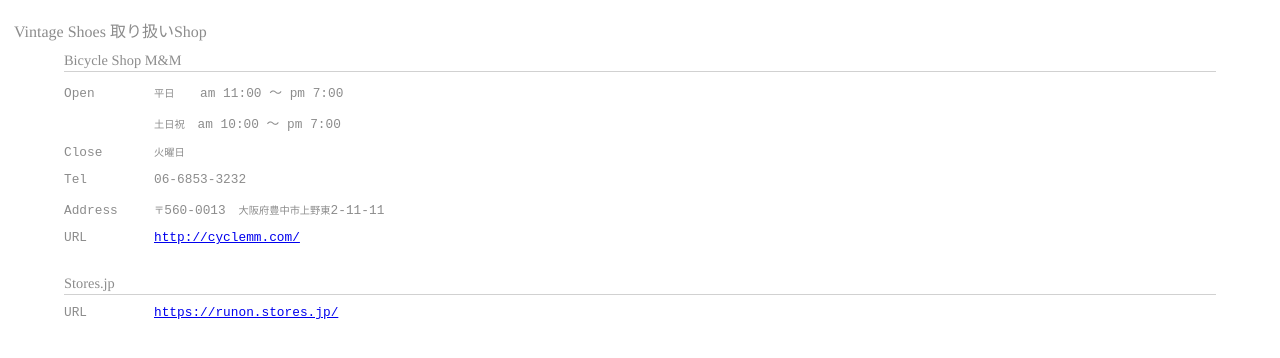
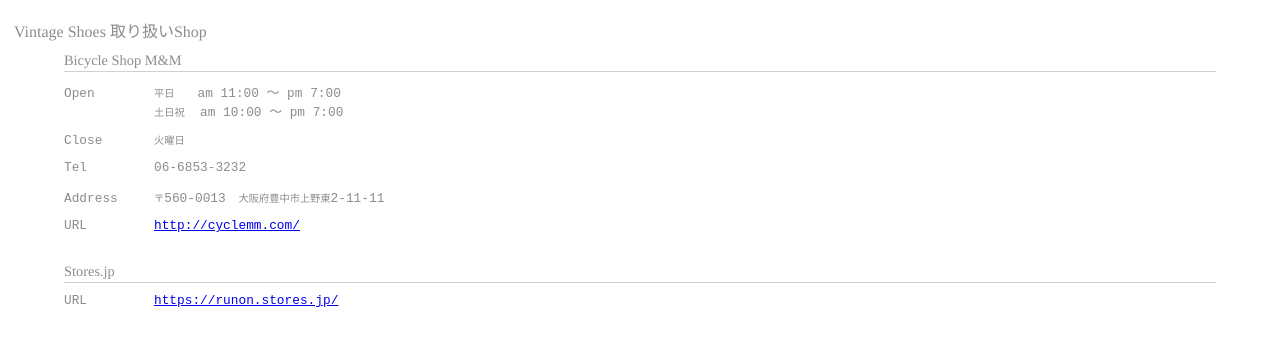
Before and after one commit to runon/runon.github.com, a website: page shop.html in a window 1280 px wide. Drawn offline with Linux system fonts and the light colour scheme.

Commit message:
Openを修正

```diff
--- a/shop.html
+++ b/shop.html
@@ -20,16 +20,8 @@
                     Open
                 </td>
                 <td class="content">
-                    <span class="small">平日</span>　　am 11:00 ～ pm 7:00
-                </td>
-            </tr>
-
-            <tr>
-                <td class="title">
-                    &nbsp;
-                </td>
-                <td class="content">
-                    <span class="small">土日祝</span>　am 10:00 ～ pm 7:00
+                    <span class="small">平日</span>&nbsp;&nbsp;&nbsp;am 11:00 ～ pm 7:00<br>
+                    <span class="small">土日祝</span>&nbsp;&nbsp;am 10:00 ～ pm 7:00
                 </td>
             </tr>
             <tr>
```
